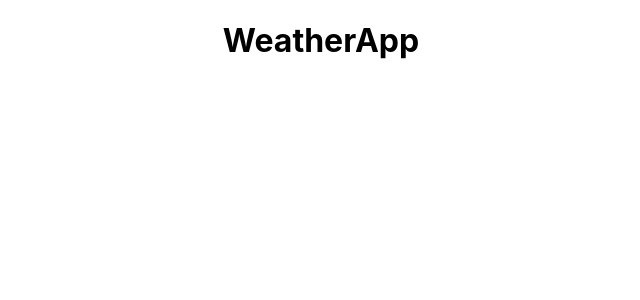
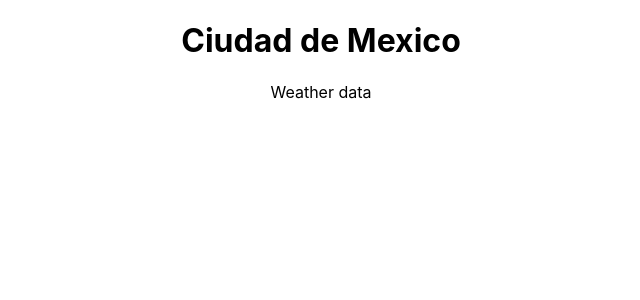
Before and after one commit to MrCesar107/weather-app, a React (Create React App) app: page / in a window 1280 px wide. Shown: the top 300 px of the page, without its empty margins (319-959 px from the left). Built offline with nearby package versions, Linux system fonts and the light colour scheme.

Commit message:
First componnents created

```diff
--- a/src/App.js
+++ b/src/App.js
@@ -1,12 +1,14 @@
 import React, { Component } from 'react';
-import logo from './logo.svg';
 import './App.css';
+
+// Components
+import WeatherLocation from './components/WeatherLocation';
 
 class App extends Component {
   render() {
     return (
       <div className="App">
-        <h1>WeatherApp</h1>
+        <WeatherLocation />
       </div>
     );
   }
--- /dev/null
+++ b/src/components/Location.js
@@ -0,0 +1,7 @@
+import React from 'react';
+
+const Location = () => (
+  <h1>Ciudad de Mexico</h1>
+);
+
+export default Location;
--- /dev/null
+++ b/src/components/WeatherData.js
@@ -0,0 +1,7 @@
+import React from 'react';
+
+const WeatherData = () => (
+    <div>Weather data</div>
+);
+
+export default WeatherData;
--- /dev/null
+++ b/src/components/WeatherLocation.js
@@ -0,0 +1,16 @@
+import React from 'react';
+
+//Components
+import Location from './Location';
+import WeatherData from './WeatherData';
+
+const WeatherLocation = () => {
+  return (
+    <div>
+      <Location></Location>
+      <WeatherData></WeatherData>
+    </div>
+  );
+}
+
+export default WeatherLocation;
```
